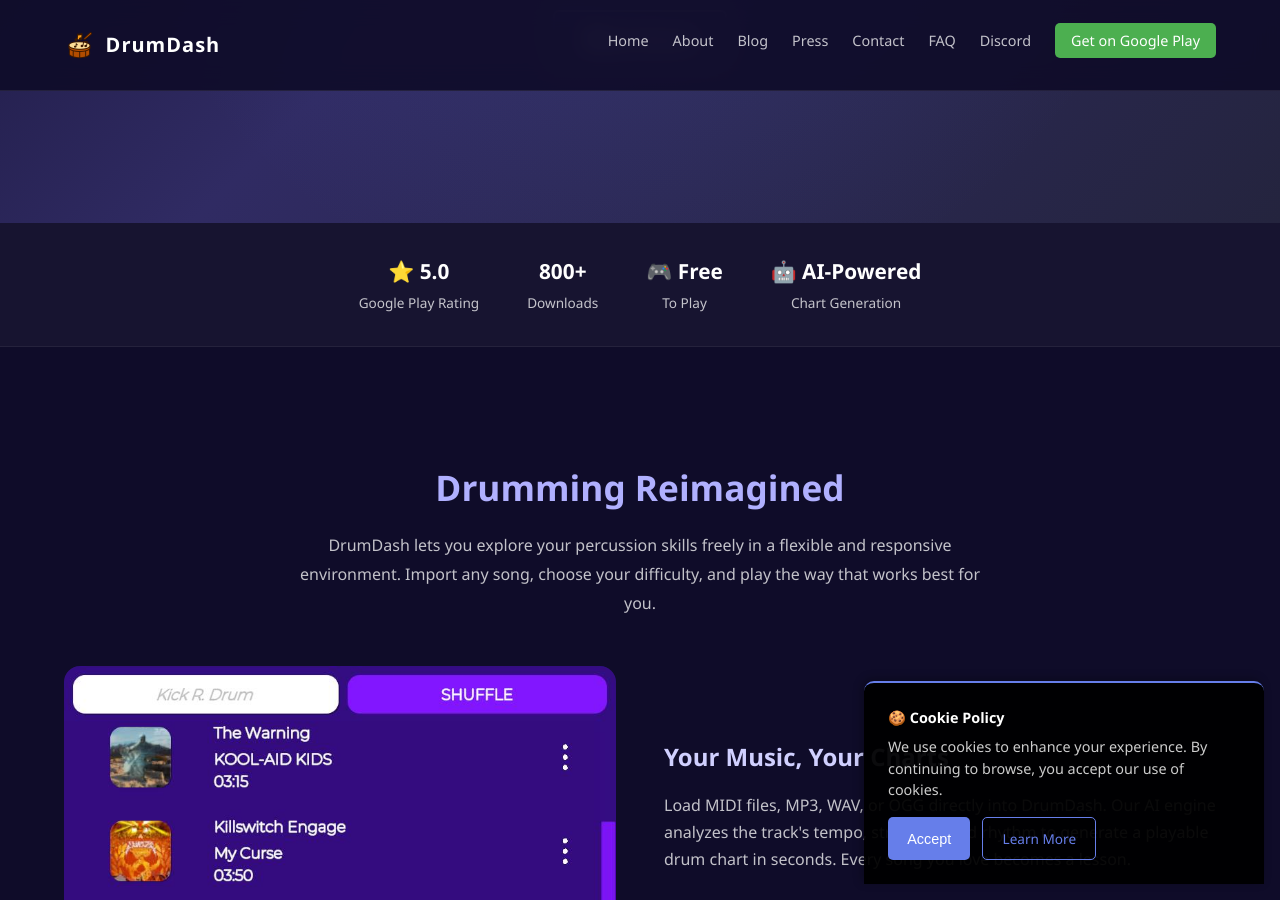
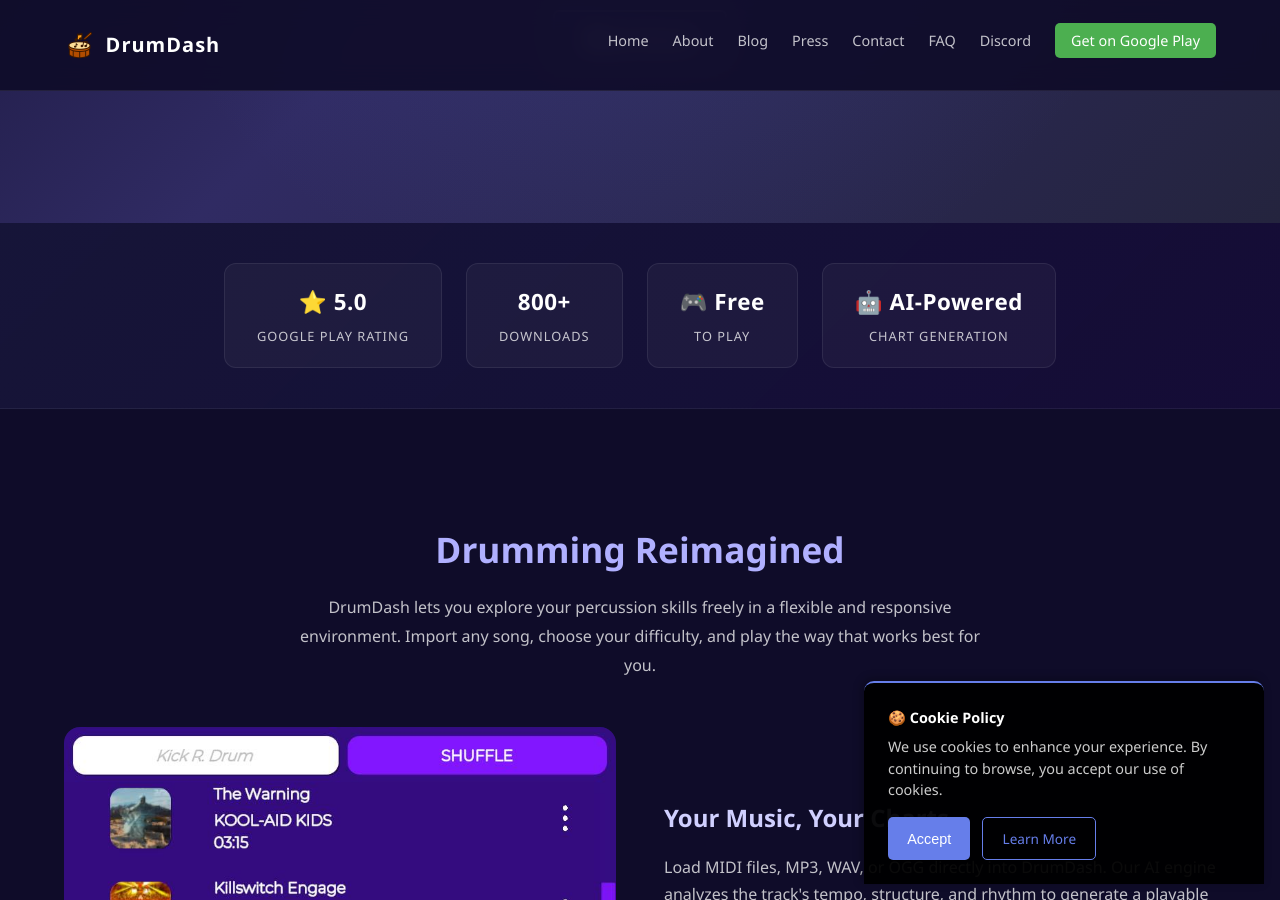
Before and after one commit to tsikerdekis/DrumDash-WebGL, a Jekyll site: the page built from index.html, in a window 1280 px wide and 900 px high, scrolled down 677 px. Built offline with Jekyll 4.4.1, drawn with Linux system fonts in a browser that asks for light colours.

Commit message:
Refine UI colors and proof-item styling
Update visual styles across pages for improved contrast and polish. Changes include:

- TemplateData/style.css: darken the Unity canvas background to #0f0c29 for a deeper tone.
- assets/css/home.css: restyle .social-proof-bar with a subtle gradient, adjusted spacing and padding; introduce .proof-item card styling (background, border, radius, padding, min-width) with hover lift and transitions; tweak typography for .proof-number and .proof-label (size, spacing, uppercase) to improve readability.
- assets/css/play.css: adjust background gradients to darker, richer color stops for a more cohesive night-mode aesthetic.

These tweaks enhance contrast, consistency, and interactive feedback in the UI.

```diff
--- a/TemplateData/style.css
+++ b/TemplateData/style.css
@@ -2,7 +2,7 @@
 #unity-container { position: relative; width: 100%; height: 100%; }
 #unity-container.unity-desktop { }
 #unity-container.unity-mobile { position: fixed; width: 100%; height: 100% }
-#unity-canvas { background: #231F20 }
+#unity-canvas { background: #0f0c29 }
 .unity-mobile #unity-canvas { width: 100%; height: 100% }
 #unity-loading-bar { position: absolute; left: 50%; top: 50%; transform: translate(-50%, -50%); display: none }
 #unity-logo { width: 154px; height: 130px; background: url('unity-logo-dark.png') no-repeat center }
--- a/assets/css/home.css
+++ b/assets/css/home.css
@@ -83,9 +83,9 @@
 .social-proof-bar {
     display: flex;
     justify-content: center;
-    gap: 3rem;
-    padding: 2rem 1.5rem;
-    background: rgba(255,255,255,0.03);
+    gap: 1.5rem;
+    padding: 2.5rem 1.5rem;
+    background: linear-gradient(135deg, rgba(102,126,234,0.08) 0%, rgba(52,13,130,0.15) 100%);
     border-bottom: 1px solid rgba(255,255,255,0.06);
     flex-wrap: wrap;
 }
@@ -94,18 +94,34 @@
     display: flex;
     flex-direction: column;
     align-items: center;
-    gap: 0.25rem;
+    gap: 0.4rem;
+    background: rgba(255,255,255,0.04);
+    border: 1px solid rgba(255,255,255,0.08);
+    border-radius: 12px;
+    padding: 1.25rem 2rem;
+    min-width: 140px;
+    transition: transform 0.2s, background 0.2s, border-color 0.2s;
+}
+
+.proof-item:hover {
+    transform: translateY(-2px);
+    background: rgba(255,255,255,0.07);
+    border-color: rgba(255,255,255,0.15);
 }
 
 .proof-number {
-    font-size: 1.3rem;
+    font-size: 1.4rem;
     font-weight: 700;
     color: var(--text-light);
+    letter-spacing: 0.5px;
 }
 
 .proof-label {
-    font-size: 0.85rem;
+    font-size: 0.8rem;
     color: var(--text-muted);
+    text-transform: uppercase;
+    letter-spacing: 1px;
+    font-weight: 500;
 }
 
 /* Feature link */
--- a/assets/css/play.css
+++ b/assets/css/play.css
@@ -21,7 +21,7 @@
     position: fixed;
     top: 0; left: 0;
     width: 100%; height: 100%;
-    background: linear-gradient(135deg, #340D82 0%, #667eea 100%);
+    background: linear-gradient(135deg, #0f0c29 0%, #302b63 50%, #24243e 100%);
     z-index: -10;
     transition: opacity 2s ease-in-out;
 }
@@ -30,7 +30,7 @@
     position: fixed;
     top: 0; left: 0;
     width: 100%; height: 100%;
-    background: linear-gradient(45deg, var(--brand-dark) 0%, #340D82 100%);
+    background: linear-gradient(45deg, var(--brand-dark) 0%, #1a103c 100%);
     z-index: -9;
     opacity: 0;
     transition: opacity 3s ease-in-out;
```
